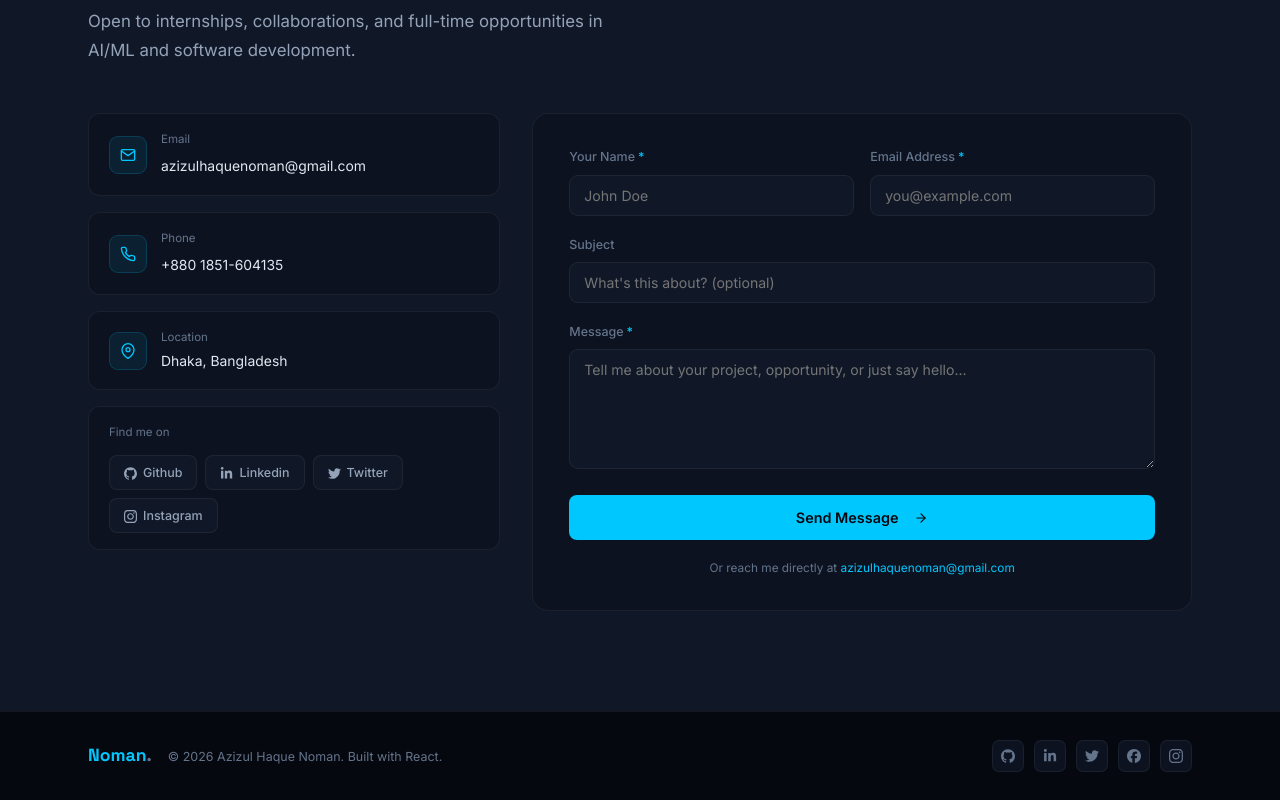
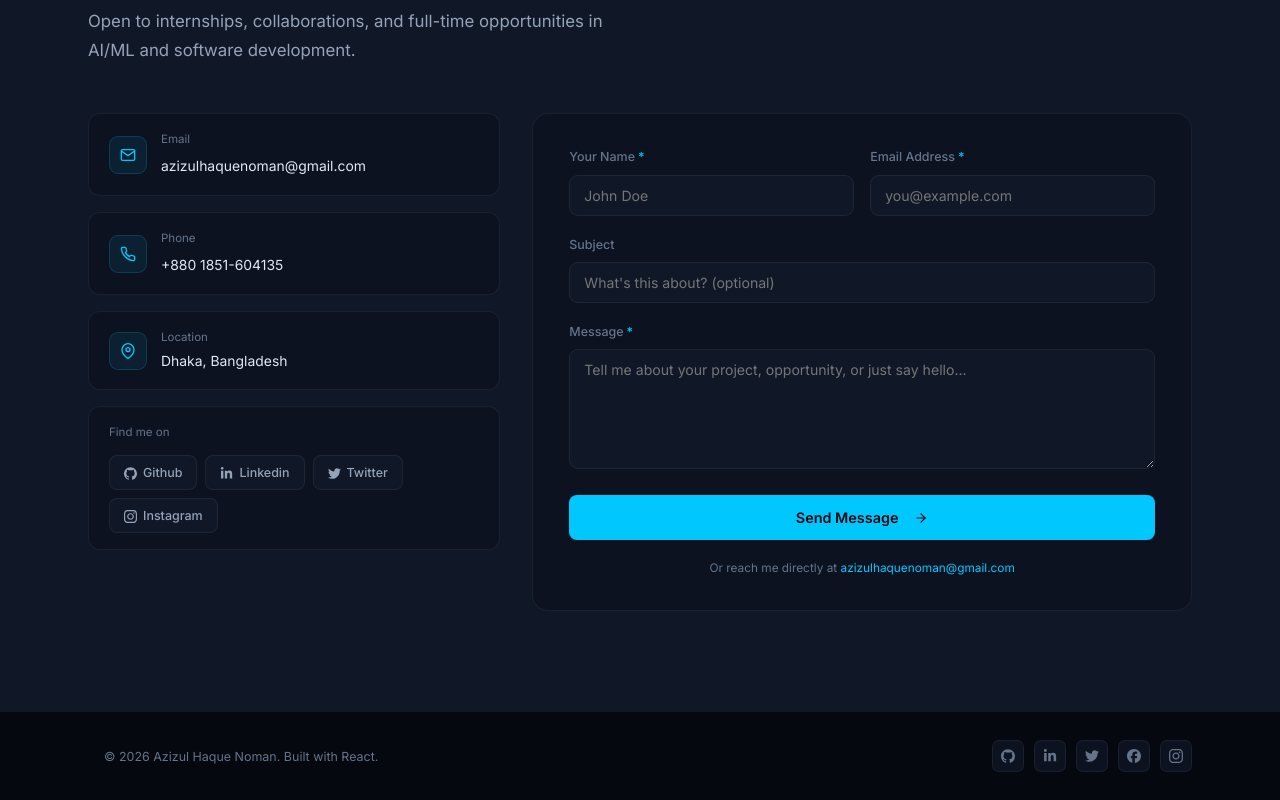
Before and after one commit to azizulhaquenoman/noman-trajectory, a React (Vite) app: page / in a window 1280 px wide. Shown: the part 7682-8482 px from the top of the page. Built offline with nearby package versions, Linux system fonts and the light colour scheme.

Commit message:
fix: update EmailJS configuration in .env.example and comment out name display in Footer component

```diff
--- a/src/components/Footer.jsx
+++ b/src/components/Footer.jsx
@@ -40,7 +40,7 @@ export default function Footer() {
               fontWeight: 700, fontSize: '1.1rem',
               color: 'var(--accent)',
             }}>
-              Noman<span style={{ color: 'var(--text-subtle)' }}>.</span>
+              {/* Noman<span style={{ color: 'var(--text-subtle)' }}>.</span> */}
             </span>
             <span style={{ color: 'var(--text-subtle)', fontSize: '0.78rem' }}>
               © {year} {name}. Built with React.
```
Also changed, not shown: 1 other file (tests, documents, lock files or other folders).
